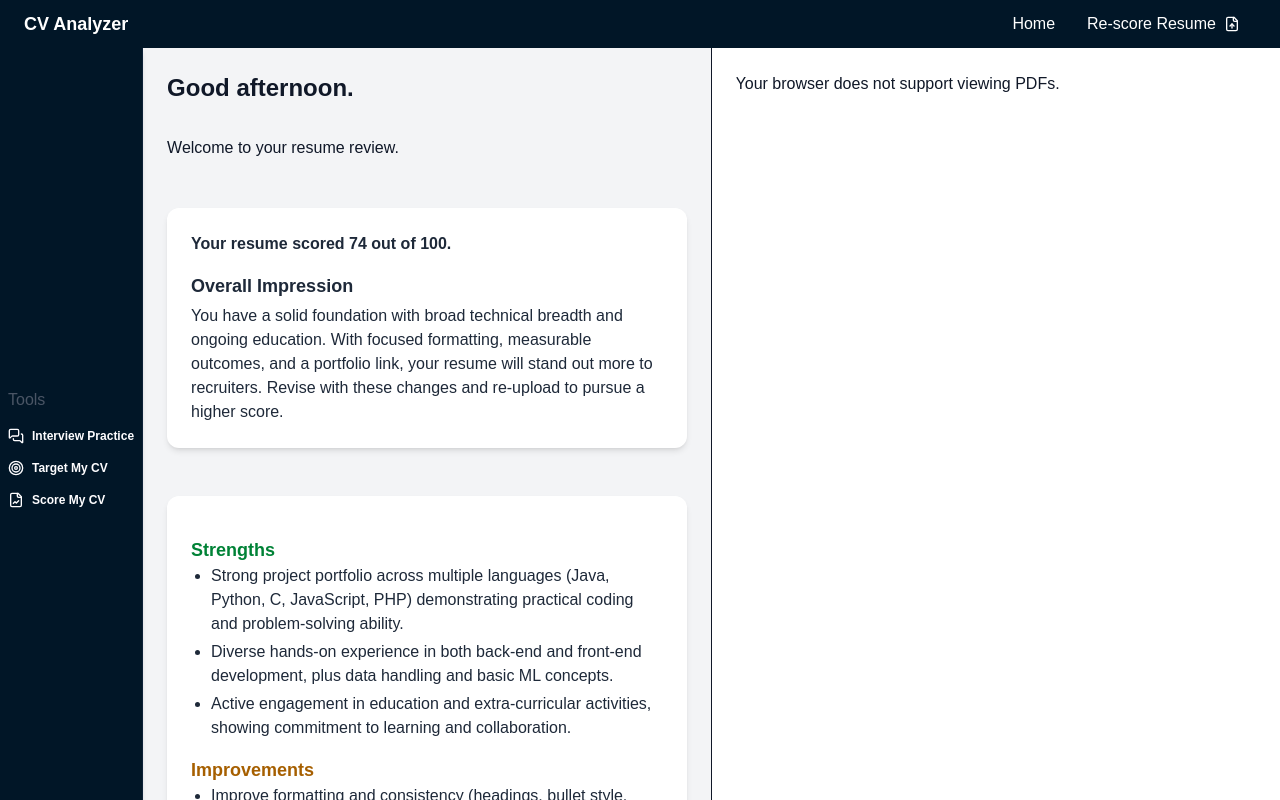
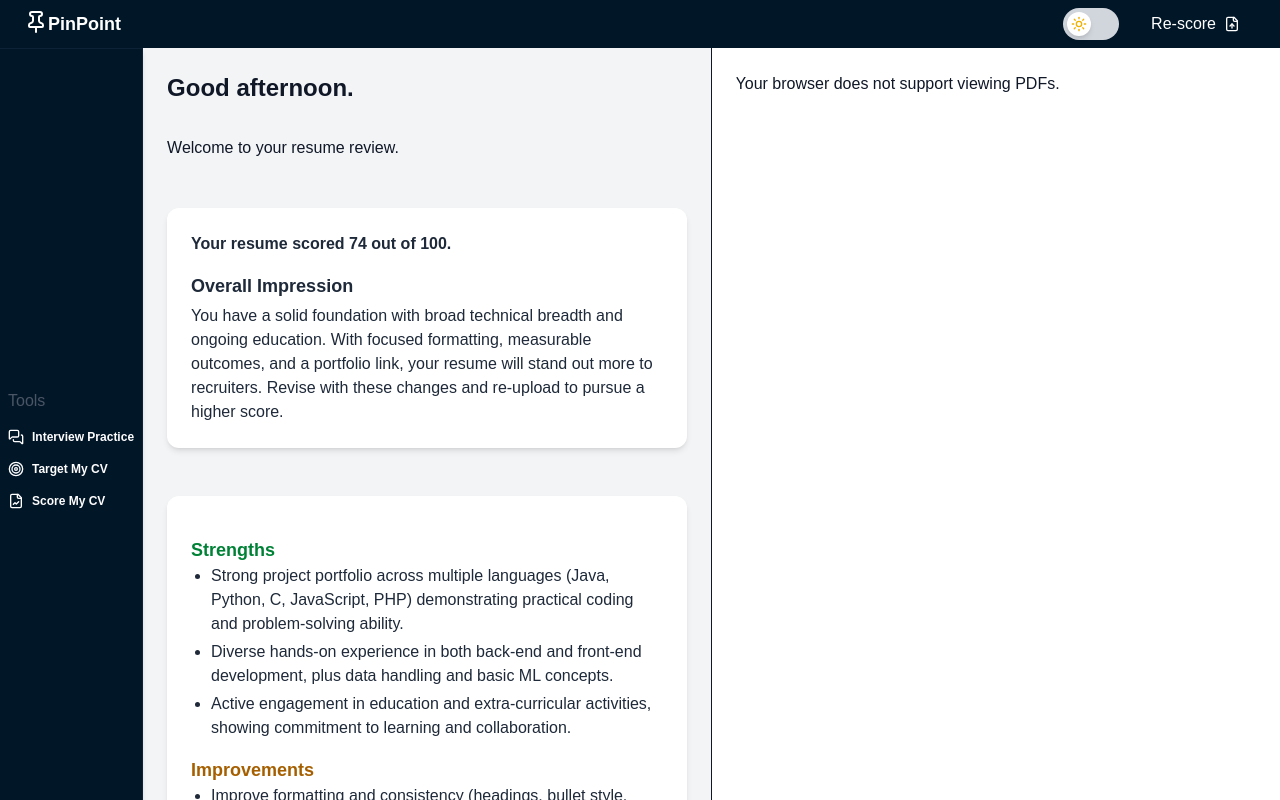
Before and after one commit to lutdunne/pin-point, a Next.js app in the folder frontend/: page /dashboard in a window 1280 px wide. Built offline with nearby package versions, Linux system fonts and the light colour scheme.

Commit message:
Toggle switch added and small fixes

```diff
--- a/frontend/package.json
+++ b/frontend/package.json
@@ -9,6 +9,9 @@
     "lint": "eslint"
   },
   "dependencies": {
+    "@emotion/react": "^11.14.0",
+    "@emotion/styled": "^11.14.1",
+    "@mui/material": "^7.3.4",
     "lucide-react": "^0.545.0",
     "next": "15.5.4",
     "react": "19.1.0",
--- a/frontend/src/app/(main)/components/Header.js
+++ b/frontend/src/app/(main)/components/Header.js
@@ -1,22 +1,26 @@
 import Link from "next/link";
 import { FileUp } from 'lucide-react';
-import ToggleSwitch from "./ToggleSwitch";
+import Switch from '@mui/material/Switch';
+import ThemeSwitch from "./ThemeSwitch";
+import { Pin } from "lucide-react";
+
 
 
 
 export default function Header({setIsModalOpen}) {
     return (
         <header className="flex items-center justify-between h-8 md:h-12 px-6 bg-[#011627] text-white">
-            <h1 className="text-lg font-bold">CV Analyzer</h1>
+            <div className="flex">
+                <Pin />
+                <h1 className="text-lg font-bold">PinPoint</h1>
+            </div>
             <nav className="flex items-center space-x-4">
-
-
-                <Link href="/Dashboard" className="">Home</Link>
+               <ThemeSwitch />
                 <button
                     onClick={() => setIsModalOpen(true)}
-                    className="flex items-center gap-2 px-4 py-2  hover:bg-gray-100 hover:text-gray-600 transition"
+                    className="flex items-center gap-2 px-4 py-2 text-white hover:text-[#e67b77] transition"
                 >
-                    Re-score Resume
+                    Re-score
                     <FileUp className="w-4 h-4" />
                 </button>
             </nav>
--- a/frontend/src/app/(main)/components/Sidebar.js
+++ b/frontend/src/app/(main)/components/Sidebar.js
@@ -6,7 +6,7 @@ import { MessagesSquare, Target, FileChartLine } from "lucide-react";
 export default function Sidebar ({ setCurrentView}) {
     return (
 
-        <nav className="flex flex-col bg-[#011627] border-r border-[#0D2137] shadow-md justify-center items-start p-2 space-y-4 text-gray-900 whitespace-nowrap">
+        <nav className="flex flex-col bg-[#011627] border-r border-t border-[#0D2137] shadow-md justify-center items-start p-2 space-y-4 text-gray-900 whitespace-nowrap">
             <p className="text-gray-600">Tools</p>
             {/* <Link href="/ScoreMyCV" style={{ marginRight: '1rem' }}>
                 Score my cv
--- /dev/null
+++ b/frontend/src/app/(main)/components/ThemeSwitch.js
@@ -0,0 +1,25 @@
+import { useState } from "react";
+import { Sun, Moon } from "lucide-react";
+
+export default function ThemeSwitch() {
+  const [isDark, setIsDark] = useState(false);
+
+  return (
+    <button
+      onClick={() => setIsDark(!isDark)}
+      className="relative w-14 h-8 bg-gray-300 dark:bg-gray-700 rounded-full flex items-center transition-all duration-300"
+    >
+      <span
+        className={`absolute left-1 top-1 w-6 h-6 rounded-full flex items-center justify-center bg-white shadow-md transform transition-transform duration-300 ${
+          isDark ? "translate-x-6" : ""
+        }`}
+      >
+        {isDark ? (
+          <Moon className="text-gray-800" size={16} />
+        ) : (
+          <Sun className="text-yellow-500" size={16} />
+        )}
+      </span>
+    </button>
+  );
+}
```
Also changed, not shown: 1 other file (tests, documents, lock files or other folders).
